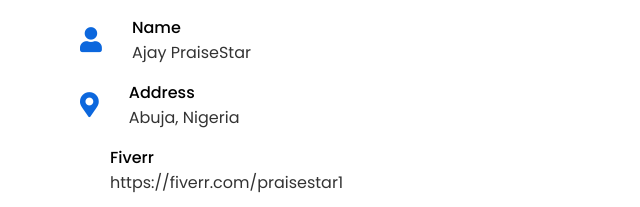
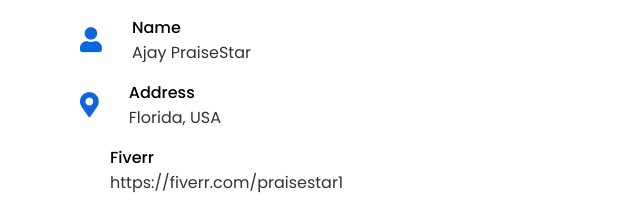
Before and after one commit to ajaypraisestar/portfolio, a plain HTML site: page index.html in a window 1280 px wide. Shown: the part 7401-7608 px from the top of the page, 0-640 px from the left. Drawn offline with nearby package versions, Linux system fonts and the light colour scheme; some icons are missing.

Commit message:
index.html

```diff
--- a/index.html
+++ b/index.html
@@ -9,14 +9,14 @@
 
 <!-- Open Graph / Facebook -->
 <meta property="og:type" content="website" />
-<meta property="og:url" content="https://omorere.github.io/dynamics/" />
+<meta property="og:url" content="https://ajaypraisestar.github.io/portfolio/" />
 <meta property="og:title" content="PraiseStar Sales Agency Portfolio Website" />
 <meta property="og:description" content="Working with PraiseStar Sales Agency has been an absolute delight! Their dedication and expertise helped us achieve our goals beyond expectations. We're thrilled with the results and can't wait to continue collaborating with them in the future!." />
 <meta property="og:image" content="https://metatags.io/images/meta-tags.png" />
 
 <!-- Twitter -->
 <meta property="twitter:card" content="summary_large_image" />
-<meta property="twitter:url" content="https://omorere.github.io/dynamics/" />
+<meta property="twitter:url" content="https://ajaypraisestar.github.io/portfolio/" />
 <meta property="twitter:title" content="PraiseStar Sales Agency Portfolio Website" />
 <meta property="twitter:description" content="Working with PraiseStar Sales Agency has been an absolute delight! Their dedication and expertise helped us achieve our goals beyond expectations. We're thrilled with the results and can't wait to continue collaborating with them in the future!." />
 <meta property="twitter:image" content="https://metatags.io/images/meta-tags.png" />
@@ -513,7 +513,7 @@
                             <i class="fas fa-map-marker-alt"></i>
                             <div class="info">
                                 <div class="head">Address</div>
-                                <div class="sub-title">Abuja, Nigeria</div>
+                                <div class="sub-title">Florida, USA</div>
                             </div>
                         </div>
 
```
